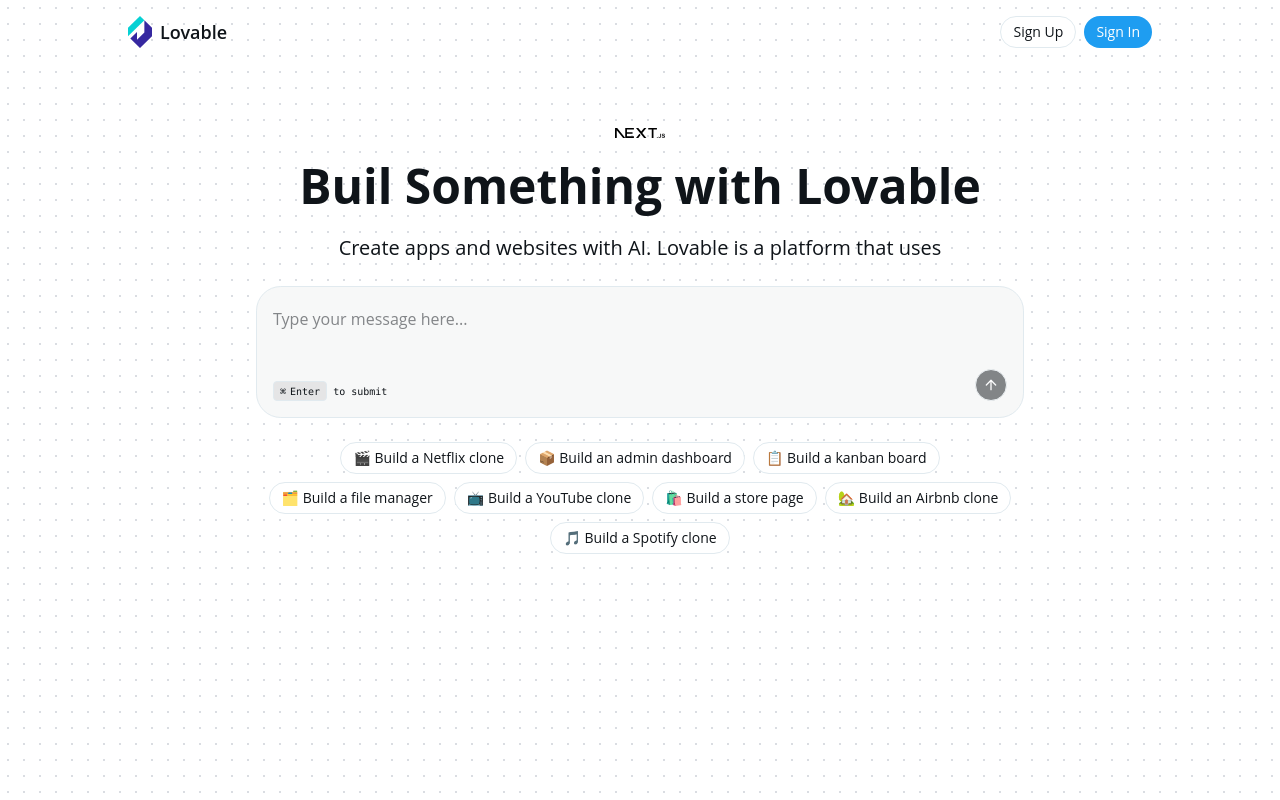
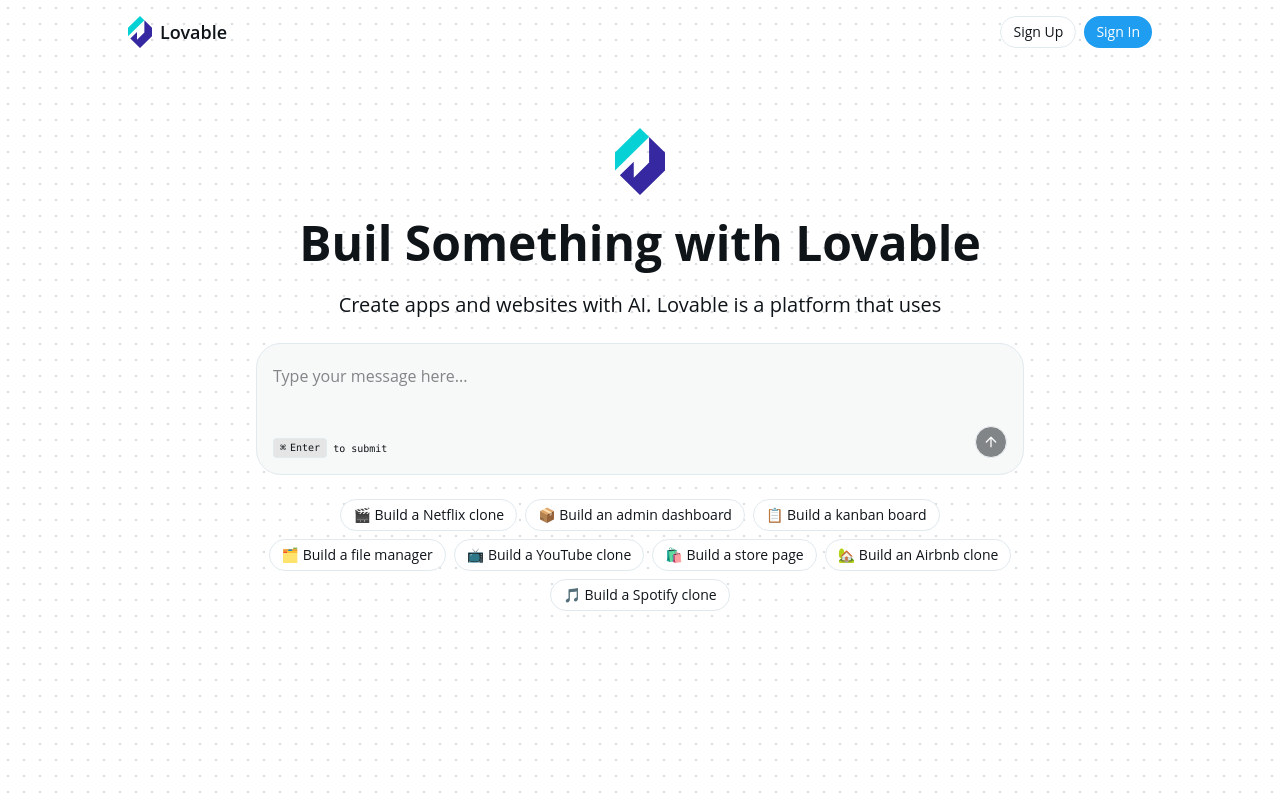
Before and after one commit to Soulripper8811/lovable-clone, a Next.js app: page / in a window 1280 px wide. Built offline with nearby package versions, Linux system fonts and the light colour scheme; no server answers.

Commit message:
prisma fix for vercel

```diff
--- a/src/app/(home)/page.tsx
+++ b/src/app/(home)/page.tsx
@@ -9,7 +9,7 @@
       <section className="space-y-6 py-[16vh] 2xl:py-48">
         <div className="flex flex-col items-center">
           <Image
-            src={"/next.svg"}
+            src={"/logo.svg"}
             alt="logo"
             width={50}
             height={50}
--- a/src/app/(home)/pricing/page.tsx
+++ b/src/app/(home)/pricing/page.tsx
@@ -13,7 +13,7 @@
       <section className="space-y-6 pt-[16vh] 2xl:pt-48 ">
         <div className="flex flex-col items-center">
           <Image
-            src={"/next.svg"}
+            src={"/logo.svg"}
             alt="logo"
             width={50}
             height={50}
```
Also changed, not shown: 1 other file (tests, documents, lock files or other folders).
